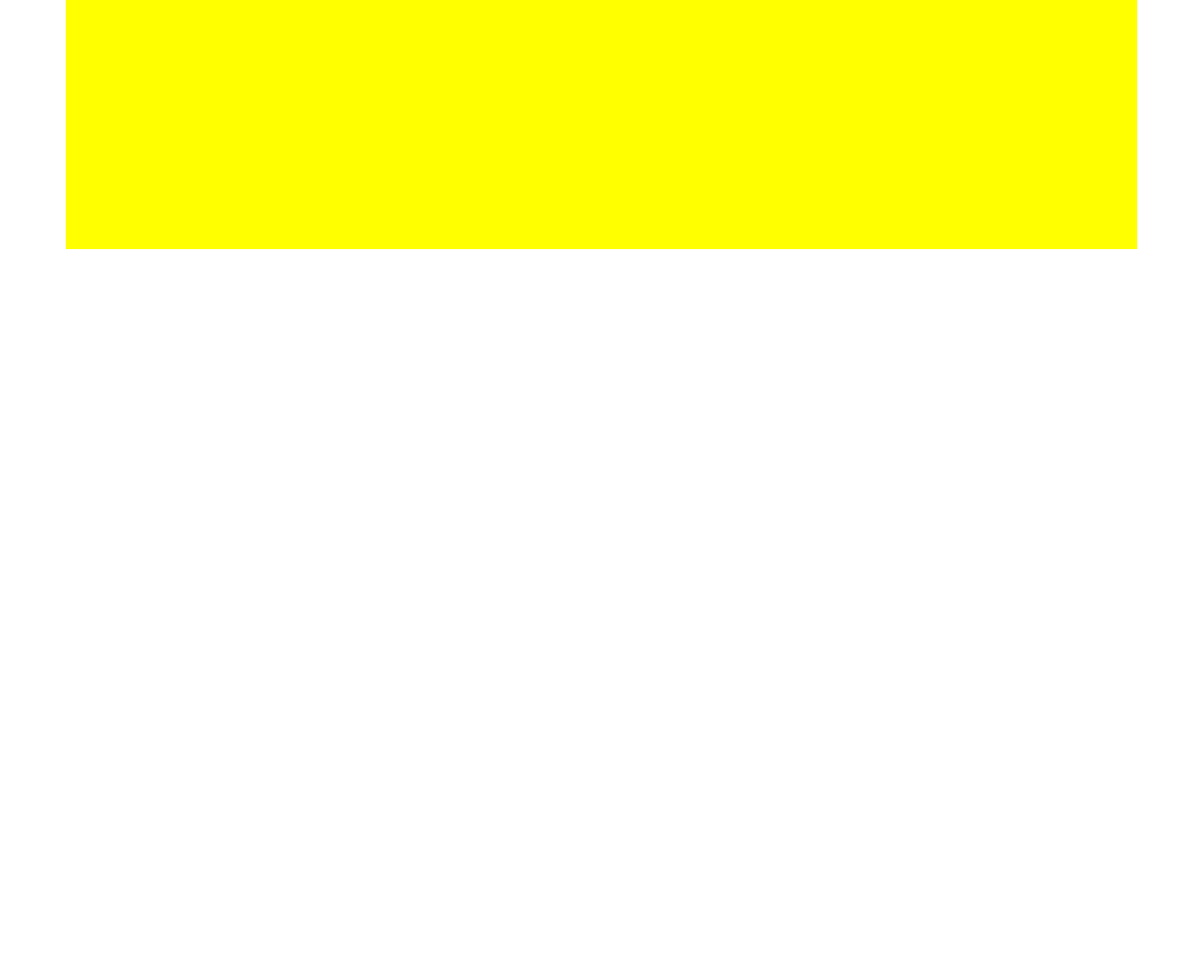
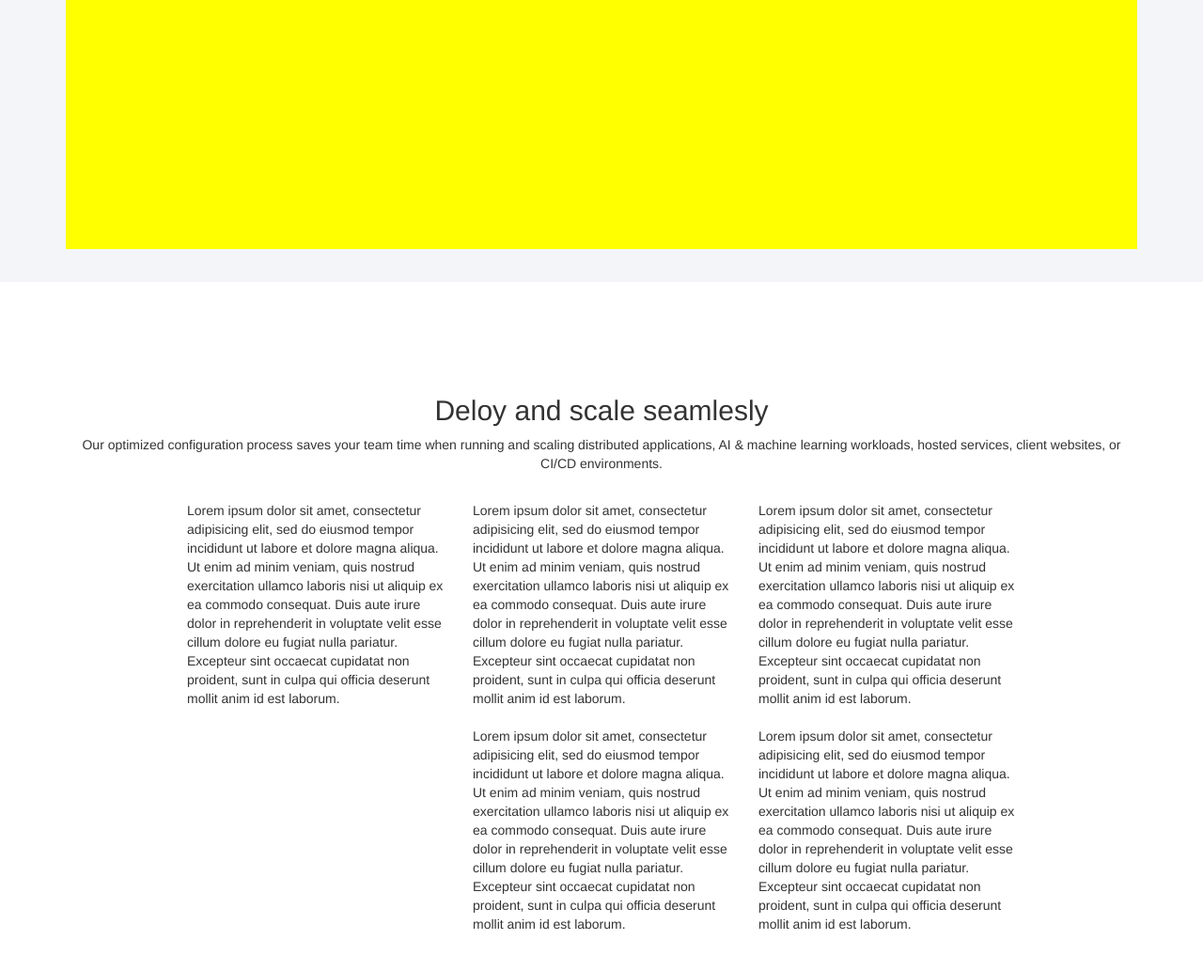
Before and after one commit to guyrogereboulet/html-css-digitalocean, a plain HTML site: page index.html in a window 1280 px wide. Shown: the part 815-1848 px from the top of the page at 94% size. Before the commit the page ends 1115 px from the top, so only its background shows below. Drawn offline with nearby package versions, Linux system fonts and the light colour scheme.

Commit message:
Main-deloy completata

```diff
--- a/css/style.css
+++ b/css/style.css
@@ -36,6 +36,7 @@
 /* MAIN */
 #logo {
   padding-top: 100px;
+  background-color: #F3F5F9;
 }
 
 .logo_box {
@@ -44,3 +45,21 @@
   margin-bottom: 30px;
   background-color: yellow;
 }
+
+#deloy {
+  padding-top: 100px;
+}
+
+.riga_uno {
+  width: 80%;
+  margin: 0 auto;
+  padding-top: 20px;
+  padding-bottom: 20px;
+}
+
+.riga_due {
+  width: 100%;
+  margin: 0 auto;
+  padding-top: 20px;
+  padding-bottom: 20px;
+}
--- a/index.html
+++ b/index.html
@@ -85,6 +85,43 @@
           </div>
         </div>
       </section>
+      <section id="deloy">
+        <div class="container">
+          <div class="row">
+            <div class="col-xs-12 text-center">
+              <h2>Deloy and scale seamlesly</h2>
+              <p>
+                Our optimized configuration process saves your team time when running and scaling distributed applications, AI & machine learning workloads, hosted services, client websites, or CI/CD environments.
+              </p>
+            </div>
+          </div>
+          <div class="riga_uno">
+            <div class="container-fluid">
+              <div class="row">
+                <div class="col-xs-12 col-md-4 col-lg-4">
+                  Lorem ipsum dolor sit amet, consectetur adipisicing elit, sed do eiusmod tempor incididunt ut labore et dolore magna aliqua. Ut enim ad minim veniam, quis nostrud exercitation ullamco laboris nisi ut aliquip ex ea commodo consequat. Duis aute irure dolor in reprehenderit in voluptate velit esse cillum dolore eu fugiat nulla pariatur. Excepteur sint occaecat cupidatat non proident, sunt in culpa qui officia deserunt mollit anim id est laborum.
+                </div>
+                <div class="col-xs-12 col-md-4 col-lg-4">
+                  Lorem ipsum dolor sit amet, consectetur adipisicing elit, sed do eiusmod tempor incididunt ut labore et dolore magna aliqua. Ut enim ad minim veniam, quis nostrud exercitation ullamco laboris nisi ut aliquip ex ea commodo consequat. Duis aute irure dolor in reprehenderit in voluptate velit esse cillum dolore eu fugiat nulla pariatur. Excepteur sint occaecat cupidatat non proident, sunt in culpa qui officia deserunt mollit anim id est laborum.
+                </div>
+                <div class="col-xs-12 col-md-4 col-lg-4">
+                  Lorem ipsum dolor sit amet, consectetur adipisicing elit, sed do eiusmod tempor incididunt ut labore et dolore magna aliqua. Ut enim ad minim veniam, quis nostrud exercitation ullamco laboris nisi ut aliquip ex ea commodo consequat. Duis aute irure dolor in reprehenderit in voluptate velit esse cillum dolore eu fugiat nulla pariatur. Excepteur sint occaecat cupidatat non proident, sunt in culpa qui officia deserunt mollit anim id est laborum.
+                </div>
+              </div>
+              <div class="riga_due">
+                <div class="row">
+                  <div class="col-xs-12 col-md-offset-4 col-md-4">
+                    Lorem ipsum dolor sit amet, consectetur adipisicing elit, sed do eiusmod tempor incididunt ut labore et dolore magna aliqua. Ut enim ad minim veniam, quis nostrud exercitation ullamco laboris nisi ut aliquip ex ea commodo consequat. Duis aute irure dolor in reprehenderit in voluptate velit esse cillum dolore eu fugiat nulla pariatur. Excepteur sint occaecat cupidatat non proident, sunt in culpa qui officia deserunt mollit anim id est laborum.
+                  </div>
+                  <div class="col-xs-12 col-md-4">
+                    Lorem ipsum dolor sit amet, consectetur adipisicing elit, sed do eiusmod tempor incididunt ut labore et dolore magna aliqua. Ut enim ad minim veniam, quis nostrud exercitation ullamco laboris nisi ut aliquip ex ea commodo consequat. Duis aute irure dolor in reprehenderit in voluptate velit esse cillum dolore eu fugiat nulla pariatur. Excepteur sint occaecat cupidatat non proident, sunt in culpa qui officia deserunt mollit anim id est laborum.
+                  </div>
+                </div>
+              </div>
+            </div>
+          </div>
+        </div>
+      </section>
       <section id="designed"></section>
       <section id="features"></section>
       <section id="service"></section>
```
